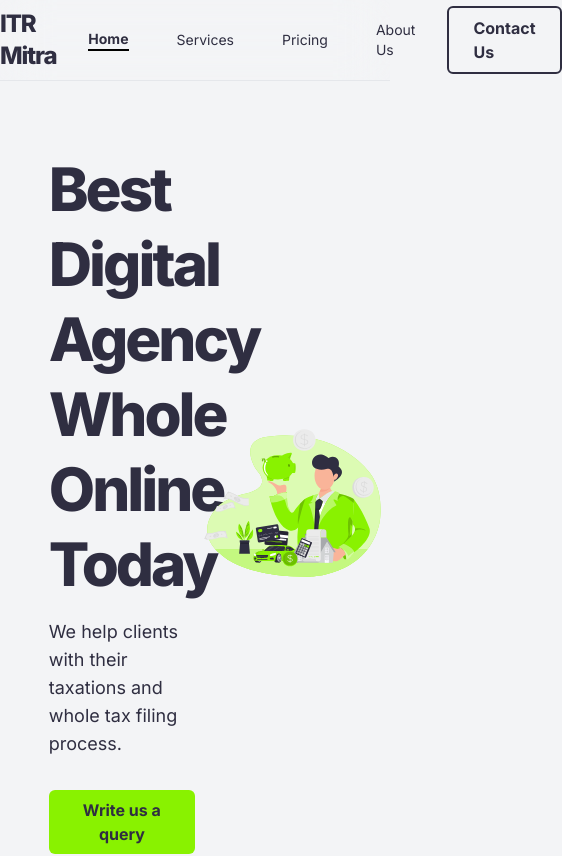
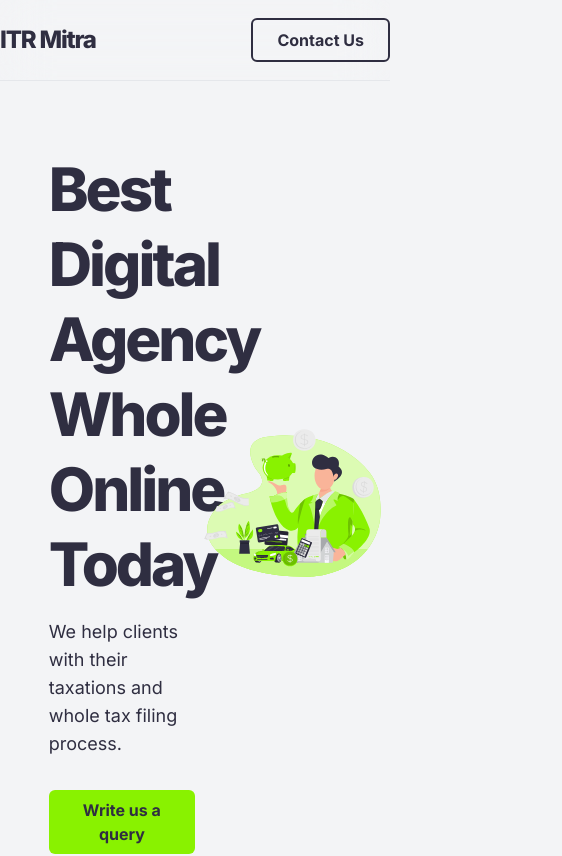
Before and after one commit to itrmitra/itrmitra, a Next.js app: page / in a window 390 px wide. Shown: the top 856 px of the page, 562 px wide, since content can reach past the window. Built offline with nearby package versions, Linux system fonts and the light colour scheme.

Commit message:
hide navigation for sm screens

```diff
--- a/src/components/main-nav.tsx
+++ b/src/components/main-nav.tsx
@@ -13,7 +13,7 @@ interface MainNavProps {
 
 export function MainNav({ items, currentHref }: MainNavProps) {
   return (
-    <nav className="flex items-center justify-evenly space-x-12 px-8 text-sm">
+    <nav className="hidden md:flex items-center justify-evenly space-x-12 px-8 text-sm">
       <>
         {items.map((item) => (
           <Link
```
